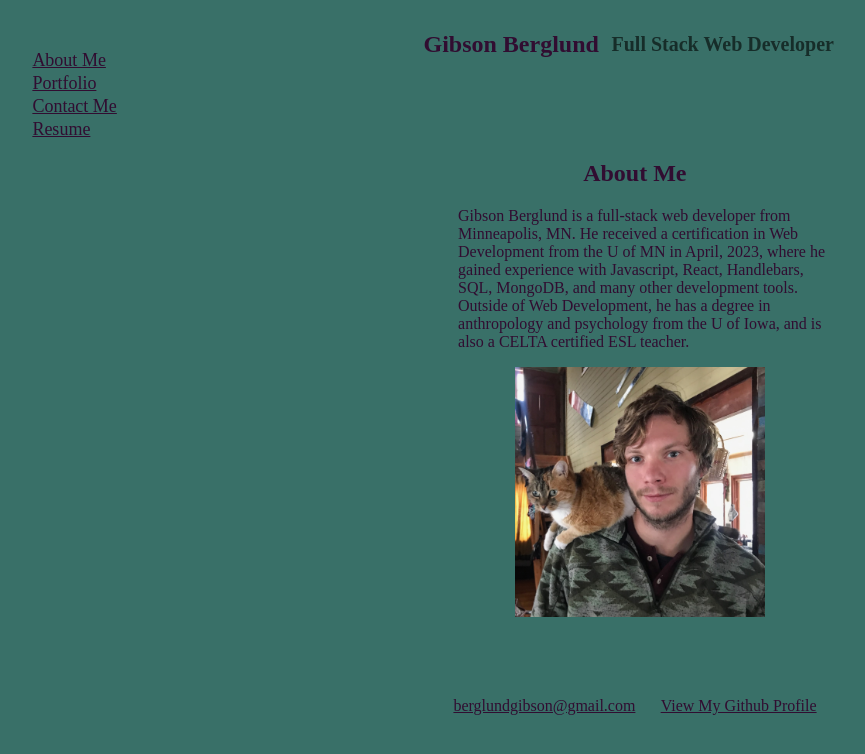
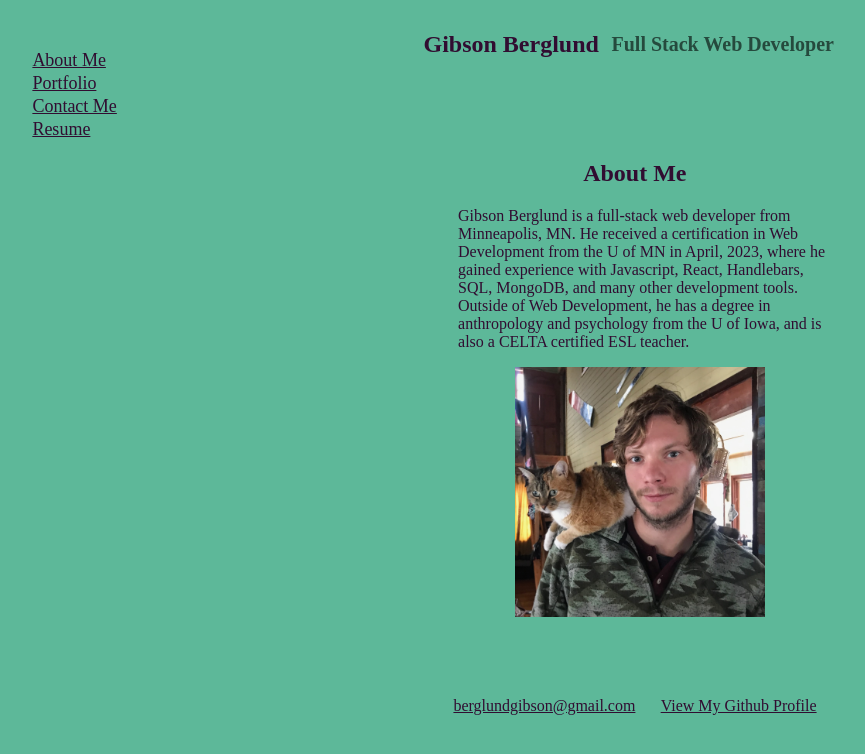
Before and after one commit to gibsonberglund/react-portfolio, a React (Create React App) app: page / in a window 1280 px wide. Shown: the top 754 px of the page, without its empty margins (5-870 px from the left). Built offline with nearby package versions, Linux system fonts and the light colour scheme.

Commit message:
styling changes, new resume link

```diff
--- a/src/App.css
+++ b/src/App.css
@@ -38,7 +38,7 @@
 }
 
 * {
-  background-color: rgb(57, 112, 104);
+  background-color: rgb(93, 184, 153);
   color: rgb(49, 13, 49);
 }
 
@@ -79,8 +79,10 @@
   max-width: 90%;
   max-height: 25%;
   border: 3px solid rgb(49, 13, 49);
+  border-radius: 5%;
   margin: 1%;
   padding: 1%;
+  box-shadow: 5px 5px 3px rgb(0, 94, 44);
 }
 
 .project img {
@@ -151,7 +153,7 @@
 }
 
 .project p {
-  color: rgb(197, 107, 197);
+  color: rgb(125, 66, 125);
   display: flex;
   justify-content: center;
 }
--- a/src/components/Pages/Resume.js
+++ b/src/components/Pages/Resume.js
@@ -3,7 +3,7 @@ import React from 'react';
 function Resume() {
     return (
 <div>
-    <a className='resumelink' href='../../assets/Gibson-Berglund-Resume-PDF.pdf' download>Click here to download a copy of my resume</a>
+    <a className='resumelink' href='https://docs.google.com/document/d/1u4NL1CkakeYskCK3FQ1M3_MGEXl0VH6jr3AIgwtqLqQ/edit?usp=sharing'>Click here to view or download my resume</a>
 </div>
     );
 };
```
Also changed, not shown: src/assets/images/The-Car-Shop-screenshot.png, src/assets/images/react-portfolio-screenshot.png.
